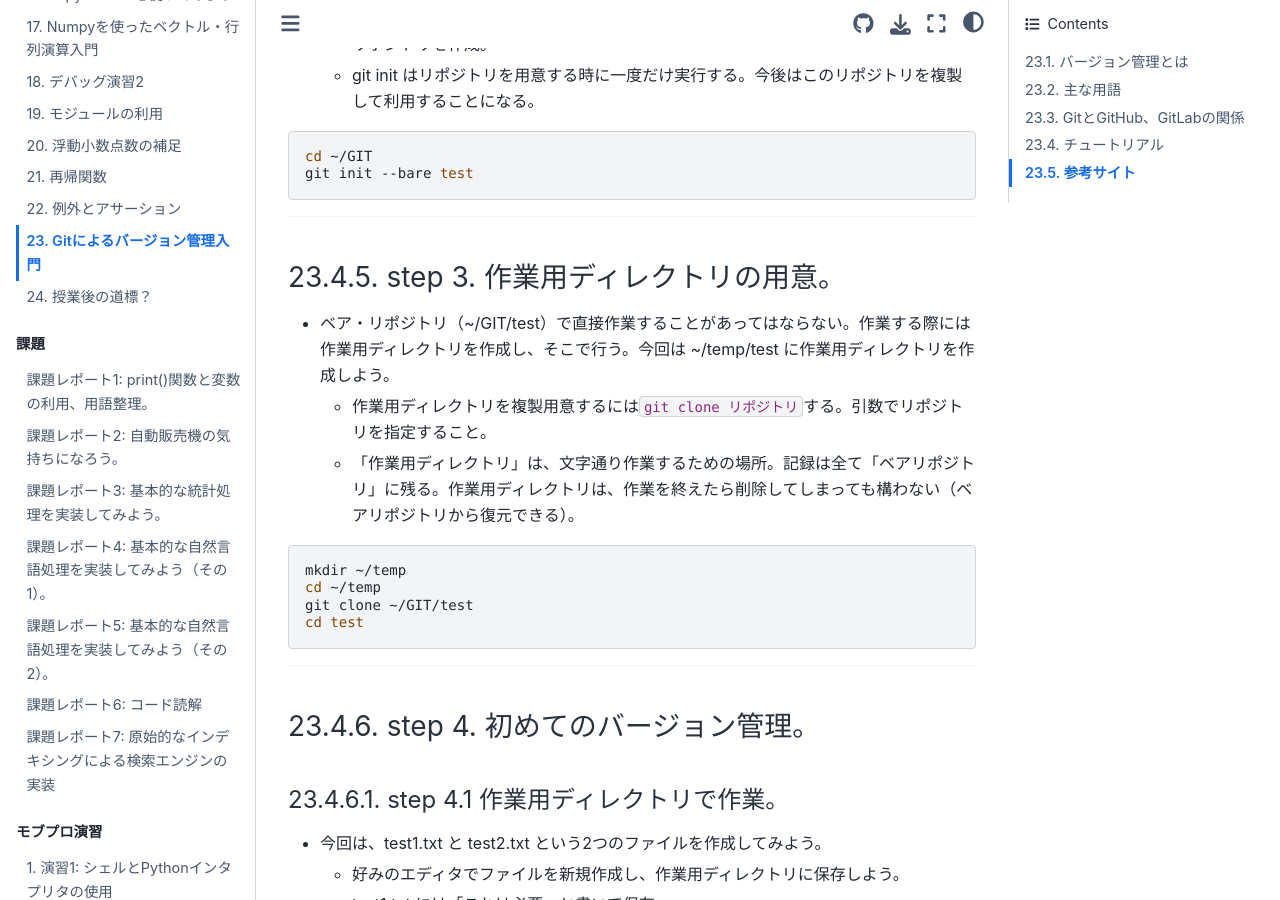
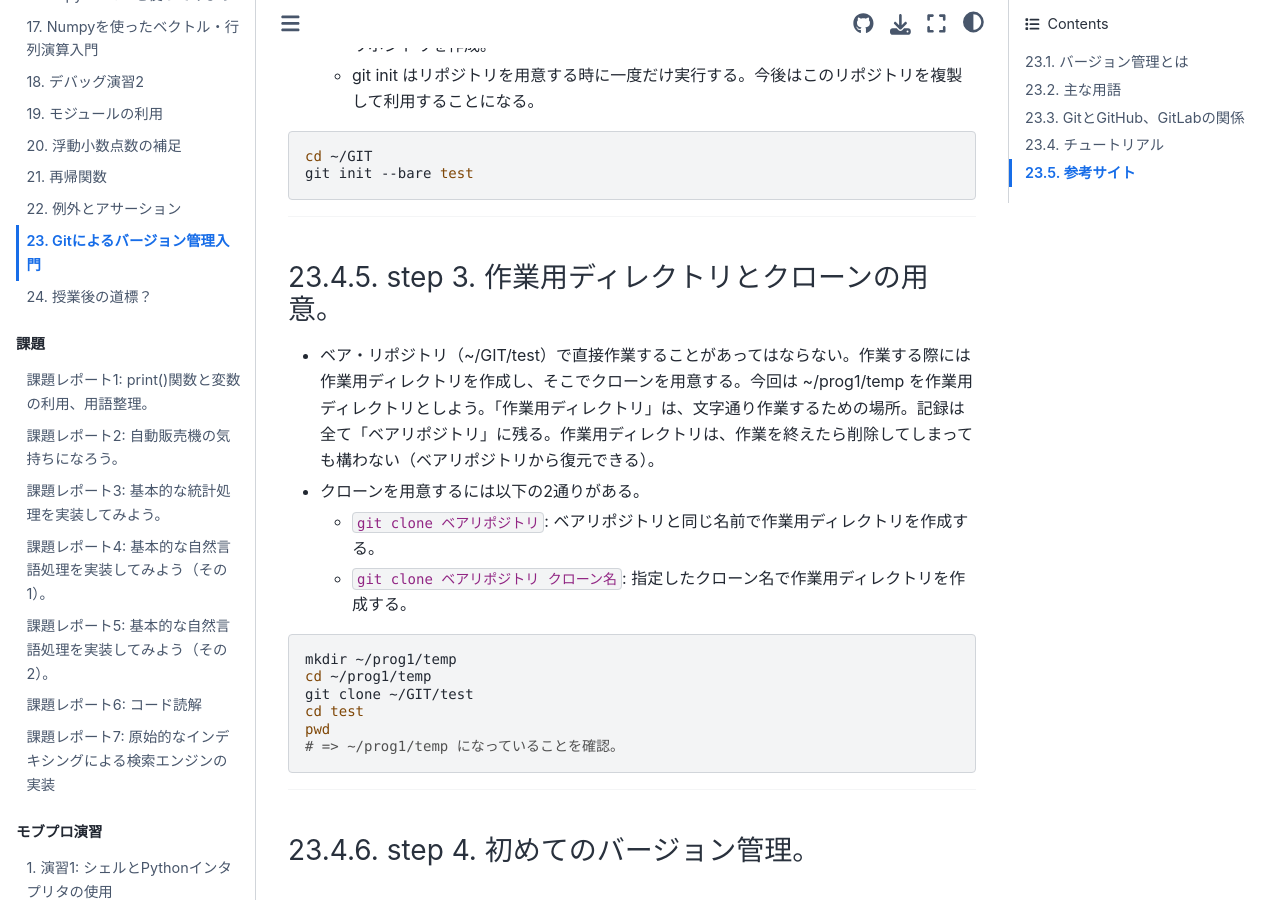
Before and after one commit to naltoma/python_intro2021, a Jupyter Book: the page built from git.md, in a window 1280 px wide and 900 px high, scrolled down 4252 px. Built offline with Jupyter Book 1.0.4 settings and Sphinx 7.4.7 and the Sphinx Book theme 1.1.4, drawn with Linux system fonts in a browser that asks for light colours; some of the changed text lies outside the part shown.

Commit message:
modify desc & fig for working directory

````diff
--- a/git.md
+++ b/git.md
@@ -42,7 +42,7 @@
 - **コミット・メッセージ (commit message)**
   - コミット時のコメント文のこと。何を修正したのかを端的に伝える文章であることが望ましい。
 - 概要図: リポジトリによるバージョン管理のイメージ
-  -  ![概要図: リポジトリによるバージョン管理のイメージ](./figs/git_s.png)
+  -  ![概要図: リポジトリによるバージョン管理のイメージ](./figs/git.png)
   - [図拡大版](https://ie.u-ryukyu.ac.jp/~tnal/2021/prog1/static/figs/git.pdf)
 
 ---
@@ -104,15 +104,18 @@ git init --bare test
 ```
 
 ---
-### step 3. 作業用ディレクトリの用意。
-- ベア・リポジトリ（~/GIT/test）で直接作業することがあってはならない。作業する際には作業用ディレクトリを作成し、そこで行う。今回は ~/temp/test に作業用ディレクトリを作成しよう。
-  - 作業用ディレクトリを複製用意するには``git clone リポジトリ``する。引数でリポジトリを指定すること。
-  - 「作業用ディレクトリ」は、文字通り作業するための場所。記録は全て「ベアリポジトリ」に残る。作業用ディレクトリは、作業を終えたら削除してしまっても構わない（ベアリポジトリから復元できる）。
+### step 3. 作業用ディレクトリとクローンの用意。
+- ベア・リポジトリ（~/GIT/test）で直接作業することがあってはならない。作業する際には作業用ディレクトリを作成し、そこでクローンを用意する。今回は ~/prog1/temp を作業用ディレクトリとしよう。「作業用ディレクトリ」は、文字通り作業するための場所。記録は全て「ベアリポジトリ」に残る。作業用ディレクトリは、作業を終えたら削除してしまっても構わない（ベアリポジトリから復元できる）。
+- クローンを用意するには以下の2通りがある。
+  - ``git clone ベアリポジトリ``: ベアリポジトリと同じ名前で作業用ディレクトリを作成する。
+  - ``git clone ベアリポジトリ クローン名``: 指定したクローン名で作業用ディレクトリを作成する。
 ```shell
-mkdir ~/temp
-cd ~/temp
+mkdir ~/prog1/temp
+cd ~/prog1/temp
 git clone ~/GIT/test
 cd test
+pwd
+# => ~/prog1/temp になっていることを確認。
 ```
 
 ---
@@ -158,7 +161,7 @@ cd test
 
 ---
 #### step 4.6 作業追加してみる。
-- 手順4.1〜4.5を繰り返し、バージョン更新してみよう。
+- test1.txtを編集してバージョン2に更新しよう。その後、手順4.2〜4.5を繰り返し、バージョン更新してみよう。
   - 最初の手順4.1時には新規にファイルを作成した。今回は既に存在する test1.txt を更新する形で作業しよう。更新したことが分かるなら何でも良いが、例えば2行目に「追加」と記入しておこう。
   - 更新内容例
     - test1.txtの2行目に「追加」と記入。
````
Also changed, not shown: figs/git.png (added).
